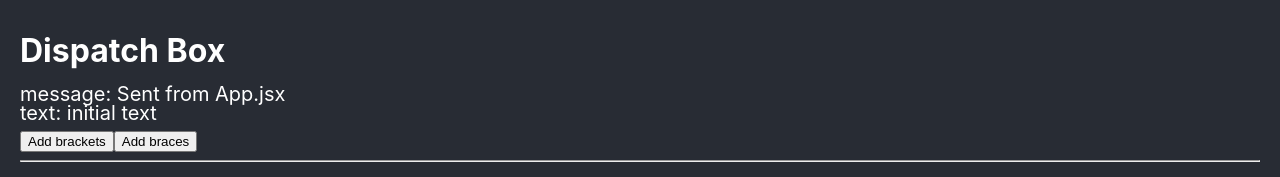
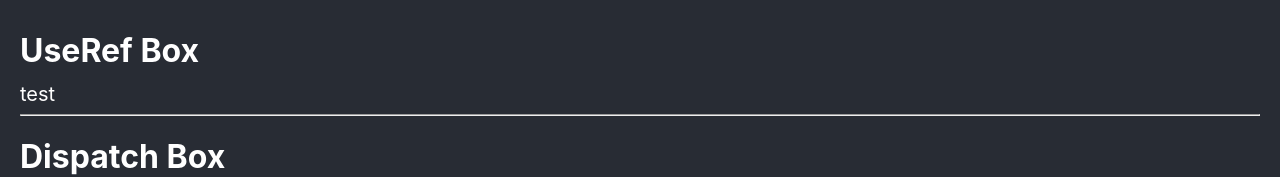
Before and after one commit to edwardtanguay/reacthooks222, a React (Create React App) app: page / in a window 1280 px wide. Shown: the top 177 px of the page. Built offline with nearby package versions, Linux system fonts and the light colour scheme; no server answers.

Commit message:
basic useref box

```diff
--- a/src/App.jsx
+++ b/src/App.jsx
@@ -7,10 +7,13 @@ import DataBox from './components/DataBox';
 import ReducerBox from './components/ReducerBox';
 import ToggleBox from './components/ToggleBox';
 import DispatchBox from './components/DispatchBox';
+import UseRefBox from './components/UseRefBox';
 
 function App() {
   return (
     <div className="App">
+		<UseRefBox></UseRefBox>
+		<hr/>
 		<DispatchBox message="Sent from App.jsx"></DispatchBox>
 		<hr/>
 		<ToggleBox></ToggleBox>
--- /dev/null
+++ b/src/components/UseRefBox.jsx
@@ -0,0 +1,10 @@
+function UseRefBox() {
+	return (
+		<div>
+			<h1>UseRef Box</h1>
+			<p>test</p>
+		</div>
+	)
+}
+
+export default UseRefBox;
```
